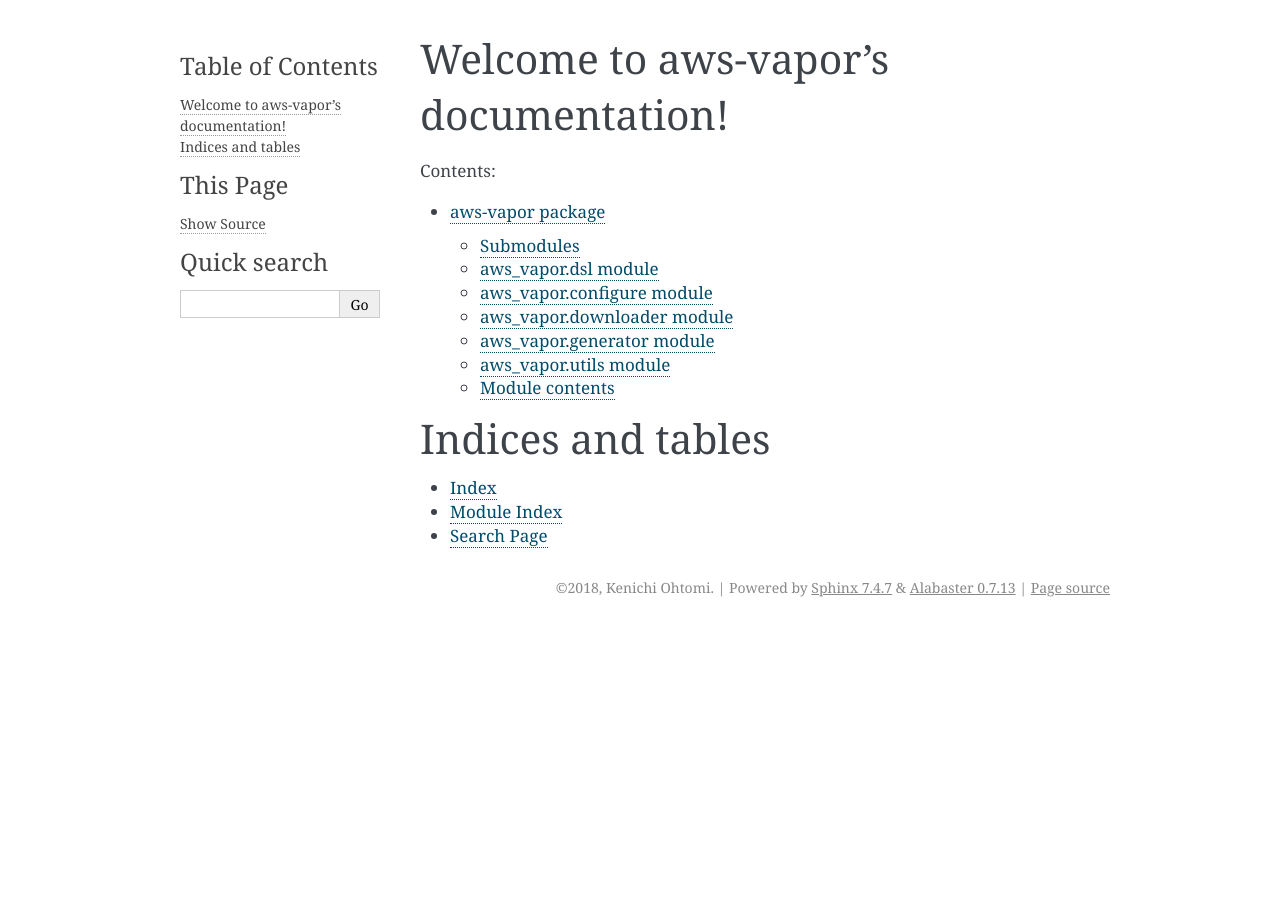
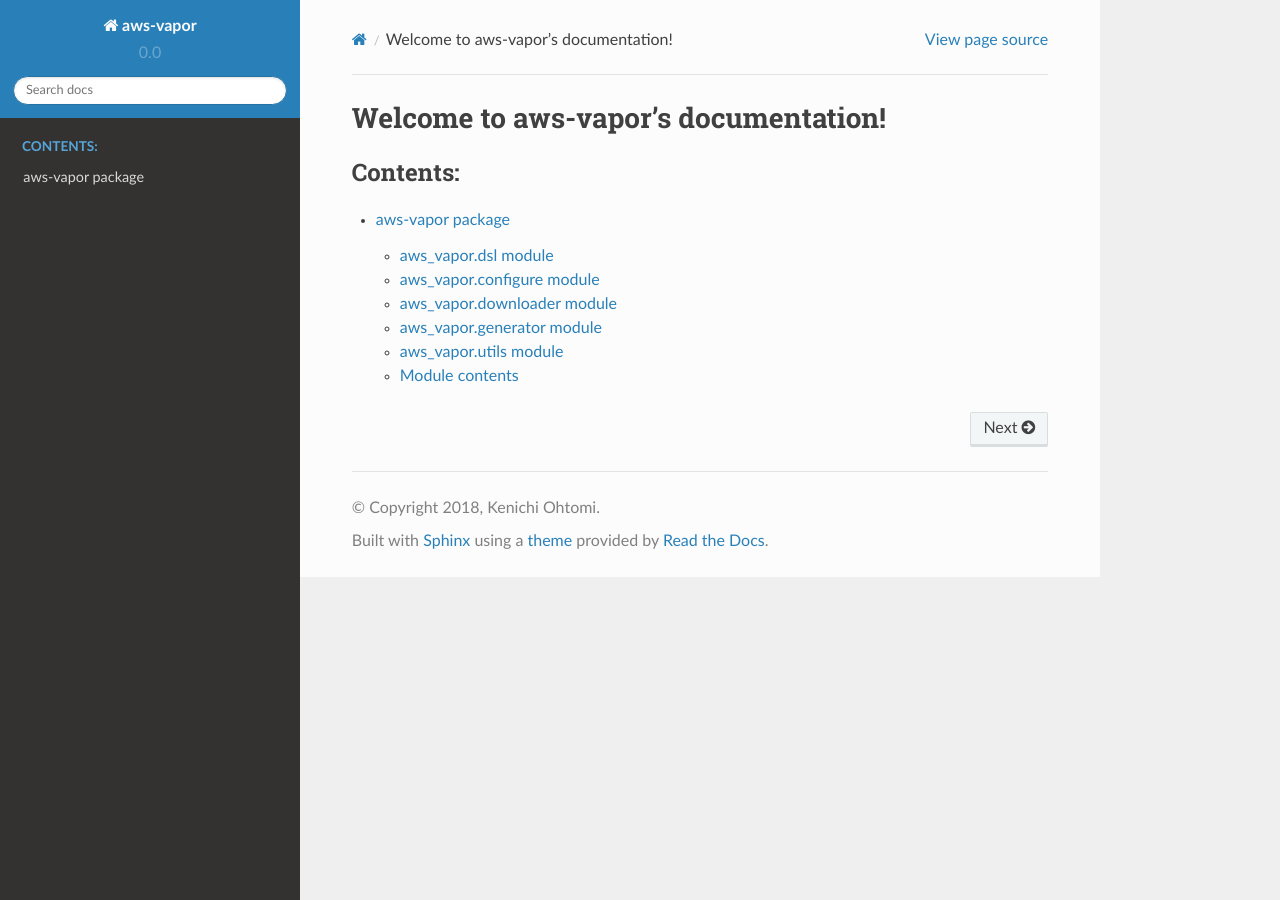
Before and after one commit to ohtomi/aws-vapor, a Sphinx documentation site: the page built from docs/index.rst, in a window 1280 px wide. Built offline with Sphinx 7.4.7 and the Read the Docs theme 2.0.0, drawn with Linux system fonts in a browser that asks for light colours; part of the change alters nothing that is shown.

```diff
--- a/docs/aws_vapor.rst
+++ b/docs/aws_vapor.rst
@@ -1,8 +1,5 @@
 aws-vapor package
 =================
-
-Submodules
-----------
 
 aws\_vapor\.dsl module
 ----------------------
--- a/docs/conf.py
+++ b/docs/conf.py
@@ -1,177 +1,37 @@
 # -*- coding: utf-8 -*-
-#
-# aws_vapor documentation build configuration file, created by
-# sphinx-quickstart on Sun Jun 11 23:27:32 2017.
-#
-# This file is execfile()d with the current directory set to its
-# containing dir.
-#
-# Note that not all possible configuration values are present in this
-# autogenerated file.
-#
-# All configuration values have a default; values that are commented out
-# serve to show the default.
 
-# If extensions (or modules to document with autodoc) are in another directory,
-# add these directories to sys.path here. If the directory is relative to the
-# documentation root, use os.path.abspath to make it absolute, like shown here.
-#
-# import os
 import sys
+import sphinx_rtd_theme
+
 sys.path.insert(0, u'../aws_vapor/')
 
-
-# -- General configuration ------------------------------------------------
-
-# If your documentation needs a minimal Sphinx version, state it here.
-#
-# needs_sphinx = '1.0'
-
-# Add any Sphinx extension module names here, as strings. They can be
-# extensions coming with Sphinx (named 'sphinx.ext.*') or your custom
-# ones.
-extensions = ['sphinx.ext.autodoc',
+extensions = [
+    'sphinx.ext.autodoc',
     'sphinx.ext.todo',
-    'sphinx.ext.viewcode']
-
-# Add any paths that contain templates here, relative to this directory.
+    'sphinx.ext.viewcode'
+]
 templates_path = ['_templates']
 
-# The suffix(es) of source filenames.
-# You can specify multiple suffix as a list of string:
-#
-# source_suffix = ['.rst', '.md']
 source_suffix = '.rst'
 
-# The master toctree document.
 master_doc = 'index'
-
-# General information about the project.
 project = u'aws-vapor'
 copyright = u'2018, Kenichi Ohtomi'
 author = u'Kenichi Ohtomi'
+version = u'0.0'
+release = u'0.0.14'
+exclude_patterns = [
+    '_build',
+    'Thumbs.db',
+    '.DS_Store'
+]
+pygments_style = 'sphinx'
 
-# The version info for the project you're documenting, acts as replacement for
-# |version| and |release|, also used in various other places throughout the
-# built documents.
-#
-# The short X.Y version.
-version = u'0.0.14'
-# The full version, including alpha/beta/rc tags.
-release = u'0.0.14'
-
-# The language for content autogenerated by Sphinx. Refer to documentation
-# for a list of supported languages.
-#
-# This is also used if you do content translation via gettext catalogs.
-# Usually you set "language" from the command line for these cases.
 language = 'en'
 
-# List of patterns, relative to source directory, that match files and
-# directories to ignore when looking for source files.
-# This patterns also effect to html_static_path and html_extra_path
-exclude_patterns = ['_build', 'Thumbs.db', '.DS_Store']
-
-# The name of the Pygments (syntax highlighting) style to use.
-pygments_style = 'sphinx'
-
-# If true, `todo` and `todoList` produce output, else they produce nothing.
 todo_include_todos = True
 
-
-# -- Options for HTML output ----------------------------------------------
-
-# The theme to use for HTML and HTML Help pages.  See the documentation for
-# a list of builtin themes.
-#
-html_theme = 'alabaster'
-
-# Theme options are theme-specific and customize the look and feel of a theme
-# further.  For a list of options available for each theme, see the
-# documentation.
-#
+html_theme = 'sphinx_rtd_theme'
+html_static_path = ['_static']
+html_theme_path = [sphinx_rtd_theme.get_html_theme_path()]
 # html_theme_options = {}
-
-# Add any paths that contain custom static files (such as style sheets) here,
-# relative to this directory. They are copied after the builtin static files,
-# so a file named "default.css" will overwrite the builtin "default.css".
-html_static_path = ['_static']
-
-
-# -- Options for HTMLHelp output ------------------------------------------
-
-# Output file base name for HTML help builder.
-htmlhelp_basename = 'aws_vapordoc'
-
-
-# -- Options for LaTeX output ---------------------------------------------
-
-latex_elements = {
-    # The paper size ('letterpaper' or 'a4paper').
-    #
-    # 'papersize': 'letterpaper',
-
-    # The font size ('10pt', '11pt' or '12pt').
-    #
-    # 'pointsize': '10pt',
-
-    # Additional stuff for the LaTeX preamble.
-    #
-    # 'preamble': '',
-
-    # Latex figure (float) alignment
-    #
-    # 'figure_align': 'htbp',
-}
-
-# Grouping the document tree into LaTeX files. List of tuples
-# (source start file, target name, title,
-#  author, documentclass [howto, manual, or own class]).
-latex_documents = [
-    (master_doc, 'aws_vapor.tex', u'aws-vapor Documentation',
-     u'Kenichi Ohtomi', 'manual'),
-]
-
-
-# -- Options for manual page output ---------------------------------------
-
-# One entry per manual page. List of tuples
-# (source start file, name, description, authors, manual section).
-man_pages = [
-    (master_doc, 'aws_vapor', u'aws-vapor Documentation',
-     [author], 1)
-]
-
-
-# -- Options for Texinfo output -------------------------------------------
-
-# Grouping the document tree into Texinfo files. List of tuples
-# (source start file, target name, title, author,
-#  dir menu entry, description, category)
-texinfo_documents = [
-    (master_doc, 'aws_vapor', u'aws-vapor Documentation',
-     author, 'aws_vapor', 'One line description of project.',
-     'Miscellaneous'),
-]
-
-
-
-# -- Options for Epub output ----------------------------------------------
-
-# Bibliographic Dublin Core info.
-epub_title = project
-epub_author = author
-epub_publisher = author
-epub_copyright = copyright
-
-# The unique identifier of the text. This can be a ISBN number
-# or the project homepage.
-#
-# epub_identifier = ''
-
-# A unique identification for the text.
-#
-# epub_uid = ''
-
-# A list of files that should not be packed into the epub file.
-epub_exclude_files = ['search.html']
--- a/docs/index.rst
+++ b/docs/index.rst
@@ -1,8 +1,3 @@
-.. aws_vapor documentation master file, created by
-   sphinx-quickstart on Sun Jun 11 23:27:32 2017.
-   You can adapt this file completely to your liking, but it should at least
-   contain the root `toctree` directive.
-
 Welcome to aws-vapor's documentation!
 =====================================
 
@@ -11,11 +6,3 @@ Welcome to aws-vapor's documentation!
    :caption: Contents:
 
    aws_vapor
-
-
-Indices and tables
-==================
-
-* :ref:`genindex`
-* :ref:`modindex`
-* :ref:`search`
```
